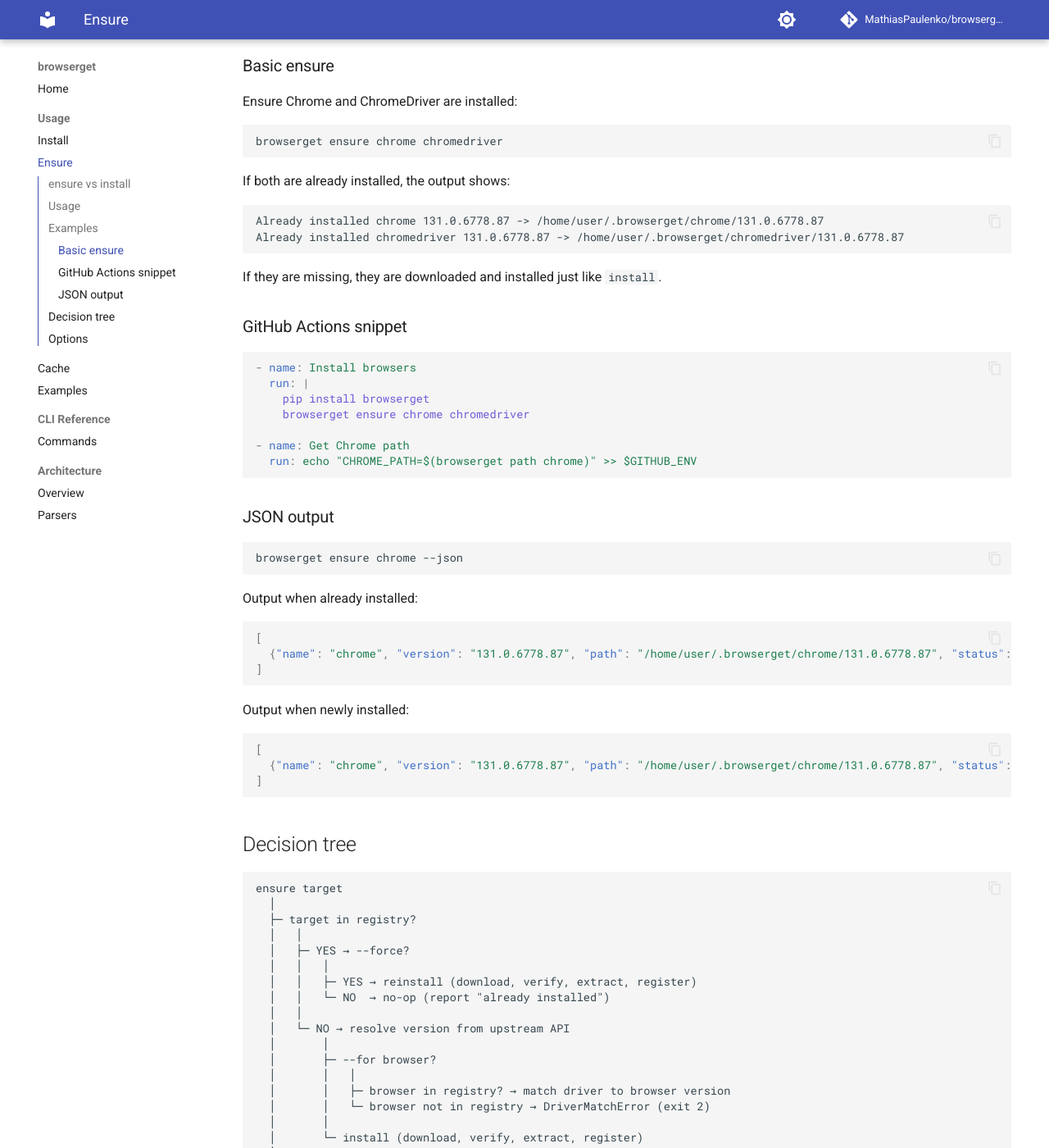
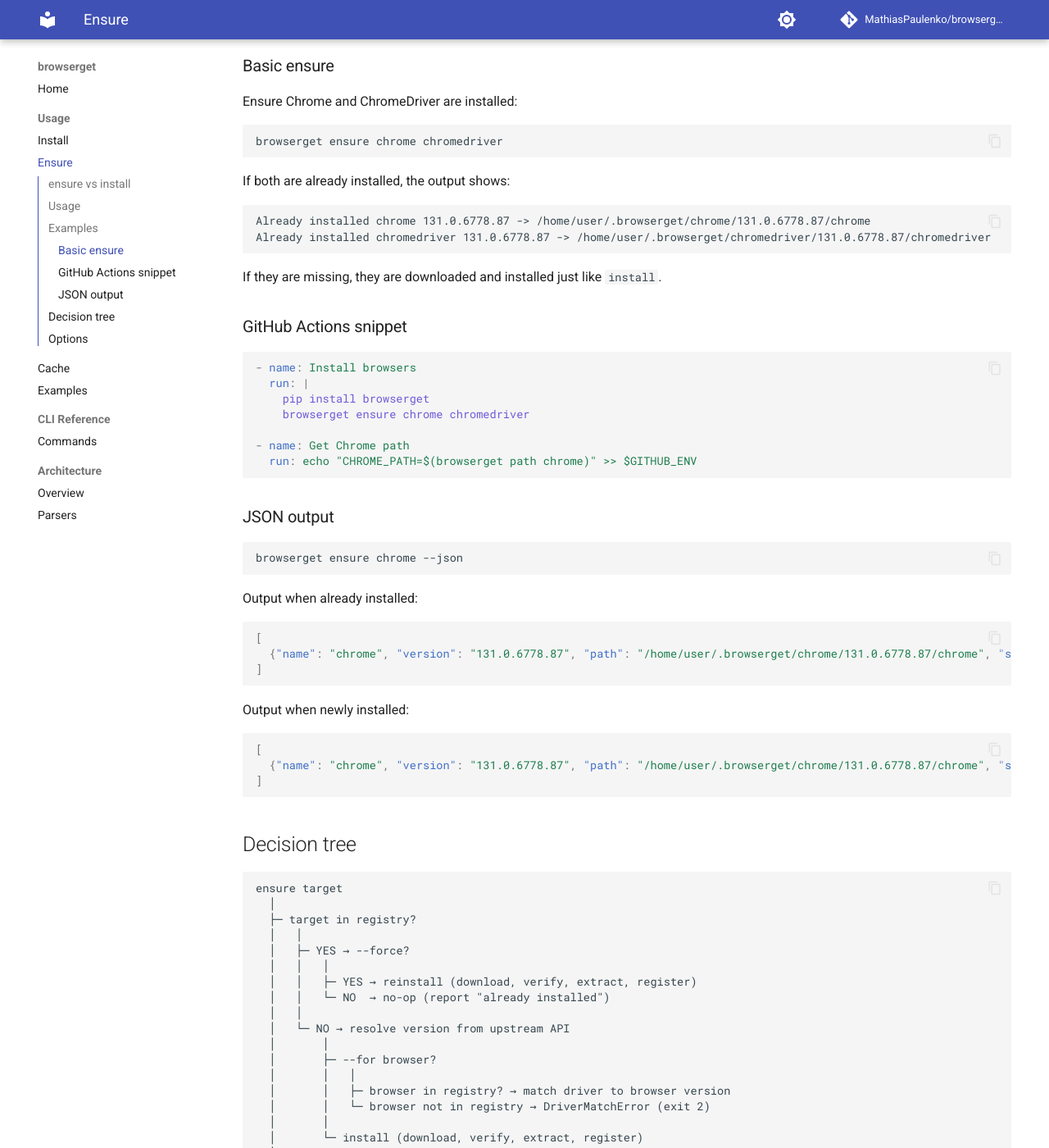
Before and after one commit to MathiasPaulenko/browserget, an MkDocs documentation site: the page built from docs/usage/ensure.md, in a window 1280 px wide and 1400 px high, scrolled down 723 px. Shown: the whole window at 82% size. Built offline with MkDocs 1.6.1 and Material for MkDocs 9.7.7, drawn with Linux system fonts in a browser that asks for light colours; comment, search, counter and statistics services are not loaded.

Commit message:
docs: align output paths and supported target sources

````diff
--- a/docs/usage/ensure.md
+++ b/docs/usage/ensure.md
@@ -33,8 +33,8 @@
 If both are already installed, the output shows:
 
 ```
-Already installed chrome 131.0.6778.87 -> /home/user/.browserget/chrome/131.0.6778.87
-Already installed chromedriver 131.0.6778.87 -> /home/user/.browserget/chromedriver/131.0.6778.87
+Already installed chrome 131.0.6778.87 -> /home/user/.browserget/chrome/131.0.6778.87/chrome
+Already installed chromedriver 131.0.6778.87 -> /home/user/.browserget/chromedriver/131.0.6778.87/chromedriver
 ```
 
 If they are missing, they are downloaded and installed just like `install`.
@@ -61,7 +61,7 @@
 
 ```json
 [
-  {"name": "chrome", "version": "131.0.6778.87", "path": "/home/user/.browserget/chrome/131.0.6778.87", "status": "already_installed"}
+  {"name": "chrome", "version": "131.0.6778.87", "path": "/home/user/.browserget/chrome/131.0.6778.87/chrome", "status": "already_installed"}
 ]
 ```
 
@@ -69,7 +69,7 @@
 
 ```json
 [
-  {"name": "chrome", "version": "131.0.6778.87", "path": "/home/user/.browserget/chrome/131.0.6778.87", "status": "installed"}
+  {"name": "chrome", "version": "131.0.6778.87", "path": "/home/user/.browserget/chrome/131.0.6778.87/chrome", "status": "installed"}
 ]
 ```
 
````
Also changed, not shown: README.md (+3 -3 lines), docs/architecture/overview.md (+1 -1 lines), docs/usage/cache.md (+2 -2 lines), docs/usage/examples.md (+2 -2 lines), docs/usage/install.md (+2 -2 lines).
